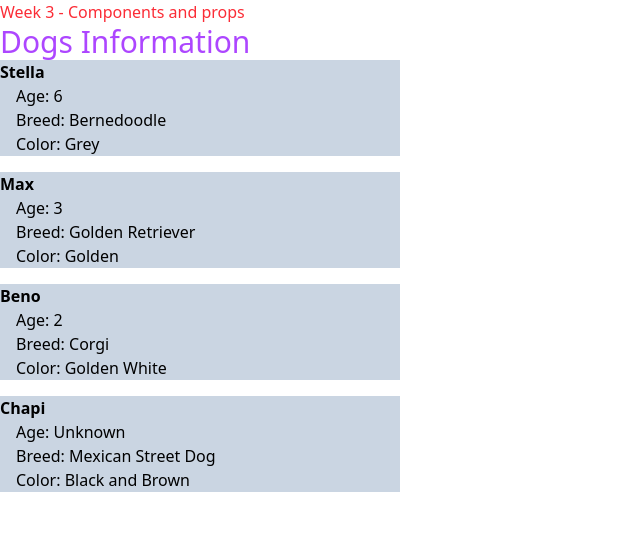
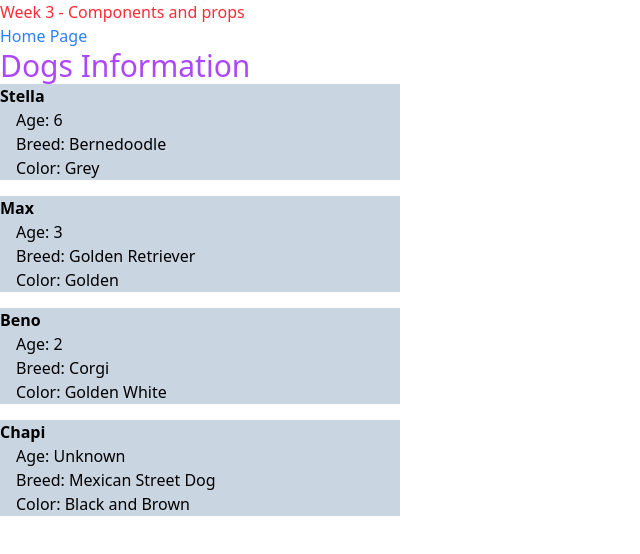
Before and after one commit to CodyLeblanc13/Demo-code, a Next.js app: page /week3 in a window 1280 px wide. Shown: the top 554 px of the page, without its empty margins (0-640 px from the left). Built offline with nearby package versions, Linux system fonts and the light colour scheme.

Commit message:
created a homepage component so that I have a link back to the main menu while navigating my demo's page, and added that link for both week 2 and 3.

```diff
--- /dev/null
+++ b/app/home.js
@@ -0,0 +1,9 @@
+import Link from "next/link";
+
+export default function Home() {
+  return (
+    <Link href="/" className="text-blue-500">
+      Home Page
+    </Link>
+  );
+}
--- a/app/week2/page.js
+++ b/app/week2/page.js
@@ -1,3 +1,4 @@
+import Home from "../home";
 import Title from "./title";
 export default function page() {
   let a = 10;
@@ -5,9 +6,12 @@ export default function page() {
   return (
     <main>
       <h1 className="text-3xl font-bold text-blue-600">Week 2 route/page</h1>
+      <Home />
       <p>more content</p>
-      <Title/>
-      <p>The sum of {a} + {b} is {a + b}</p>
+      <Title />
+      <p>
+        The sum of {a} + {b} is {a + b}
+      </p>
     </main>
   );
 }
--- a/app/week3/page.js
+++ b/app/week3/page.js
@@ -1,3 +1,4 @@
+import Home from "../home";
 import Dog from "./dog";
 export default function page() {
   const dog1 = {
@@ -21,6 +22,7 @@ export default function page() {
   return (
     <main>
       <h1 className="text-4xl, text-red-500">Week 3 - Components and props</h1>
+      <Home/>
       <h2 className="text-3xl text-purple-500">Dogs Information</h2>
       <Dog dog={dog1} />
       <Dog dog={dog2} />
```
